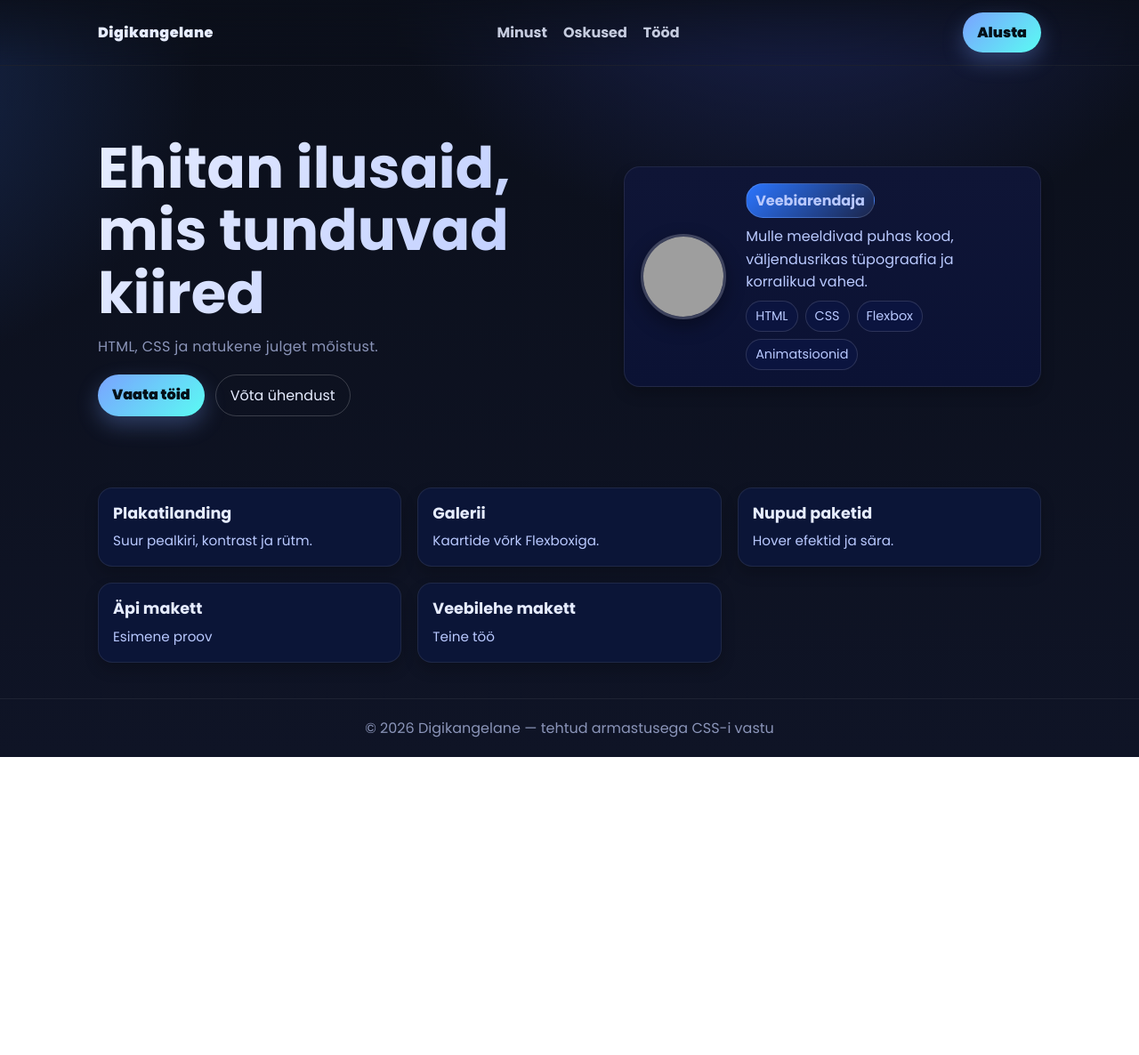
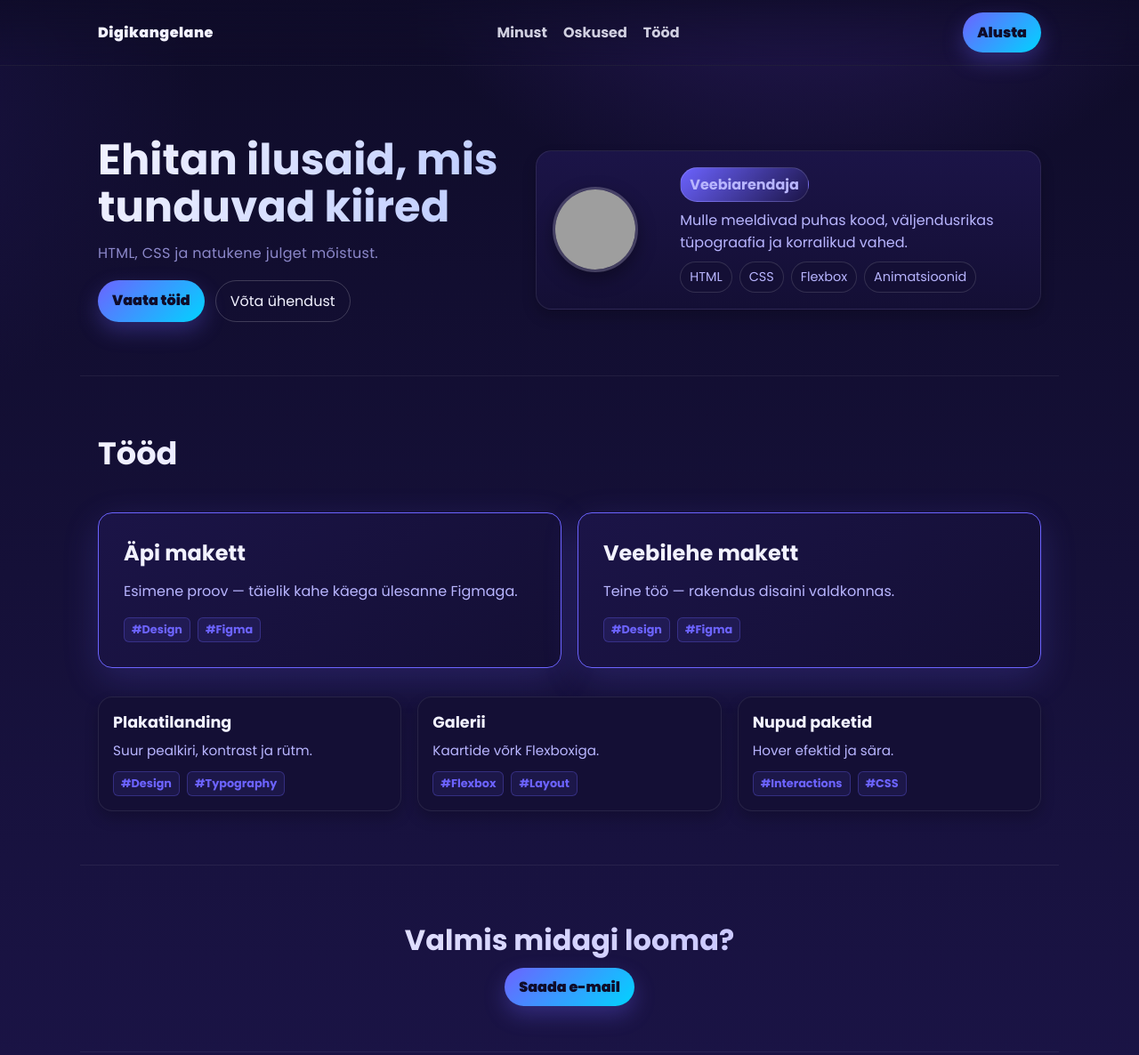
Before and after one commit to blacknikegirl/blacknikegirl.github.io, a plain HTML site: page index.html in a window 1280 px wide. Shown: the top 1186 px of the page at 89% size. Before the commit the page ends 851 px from the top, so only its background shows below. Drawn offline with Linux system fonts and the light colour scheme; grey boxes are pictures that could not be loaded.

Commit message:
fontImprovement

```diff
--- a/index.html
+++ b/index.html
@@ -51,26 +51,61 @@
   </section>
 
   <section class="cards" id="works">
+    <div class="section-header">
+      <h2>Tööd</h2>
+    </div>
+
+    <div class="featured-grid">
+      <article class="mini featured">
+        <h3><a href="https://www.figma.com/design/H6u31BYoUtBXb35kLlssa4/Fast-Food?node-id=0-1&t=4egc6OkUXvSqwDnP-1">Äpi makett</a></h3>
+        <p>Esimene proov — täielik kahe käega ülesanne Figmaga.</p>
+        <div class="project-meta">
+          <span class="tag">#Design</span>
+          <span class="tag">#Figma</span>
+        </div>
+      </article>
+
+      <article class="mini featured">
+        <h3><a href="https://www.figma.com/design/S06NchGuJjPP2aWaA5p5Jv/FoodApp?t=Vs1qNyCxLfFuhSBN-1">Veebilehe makett</a></h3>
+        <p>Teine töö — rakendus disaini valdkonnas.</p>
+        <div class="project-meta">
+                    <span class="tag">#Design</span>
+          <span class="tag">#Figma</span>
+        </div>
+      </article>
+    </div>
+
+    <div class="projects-grid">
       <article class="mini">
         <h3>Plakatilanding</h3>
         <p>Suur pealkiri, kontrast ja rütm.</p>
+        <div class="project-meta">
+          <span class="tag">#Design</span>
+          <span class="tag">#Typography</span>
+        </div>
       </article>
       <article class="mini">
         <h3>Galerii</h3>
         <p>Kaartide võrk Flexboxiga.</p>
+        <div class="project-meta">
+          <span class="tag">#Flexbox</span>
+          <span class="tag">#Layout</span>
+        </div>
       </article>
       <article class="mini">
         <h3>Nupud paketid</h3>
         <p>Hover efektid ja sära.</p>
+        <div class="project-meta">
+          <span class="tag">#Interactions</span>
+          <span class="tag">#CSS</span>
+        </div>
       </article>
-    <article class="mini">
-      <h3><a href="https://www.figma.com/design/H6u31BYoUtBXb35kLlssa4/Fast-Food?node-id=0-1&t=4egc6OkUXvSqwDnP-1">Äpi makett</a></h3>
-      <p>Esimene proov</p>
-    </article>
-    <article class="mini">
-      <h3><a href="https://www.figma.com/design/S06NchGuJjPP2aWaA5p5Jv/FoodApp?t=Vs1qNyCxLfFuhSBN-1">Veebilehe makett</a></h3>
-      <p>Teine töö</p>
-    </article>
+    </div>
+  </section>
+
+  <section class="cta-section">
+    <h2>Valmis midagi looma?</h2>
+    <a class="cta" href="mailto:hello@example.com">Saada e-mail</a>
   </section>
 </main>
 
--- a/styles.css
+++ b/styles.css
@@ -1,11 +1,11 @@
 :root {
-    --bg1: #0b0f1a;
-    --bg2: #0f1426;
-    --text-primary: #e6ecff;
-    --text-secondary: #b9c9ff;
-    --text-muted: #8a94b8;
-    --accent: #7aa2ff;
-    --accent2: #5afcf3;
+    --bg1: #0F0C29;
+    --bg2: #1B1447;
+    --text-primary: #F2F2FF;
+    --text-secondary: #B8B5FF;
+    --text-muted: #8B87C9;
+    --accent: #6C63FF;
+    --accent2: #00D4FF;
     --shadow: 0 18px 40px rgba(0,0,0,.35);
     --shadow-sm: 0 8px 16px rgba(0,0,0,.2);
   }
@@ -19,8 +19,8 @@
     font-family: 'Poppins', system-ui, -apple-system, Arial, sans-serif;
     color: var(--text-primary);
     background:
-      radial-gradient(800px 600px at 70% -10%, #1b2455 0%, transparent 60%),
-      radial-gradient(800px 600px at -20% 10%, #1a2e5a 0%, transparent 60%),
+      radial-gradient(800px 600px at 70% -10%, #2A1B5E 0%, transparent 60%),
+      radial-gradient(800px 600px at -20% 10%, #1B1447 0%, transparent 60%),
       linear-gradient(180deg, var(--bg1), var(--bg2));
   }
 
@@ -28,8 +28,9 @@
     position: sticky;
     top: 0;
     backdrop-filter: blur(8px);
-    background: linear-gradient(180deg, #0b0f1acc, #0b0f1a00);
+    background: linear-gradient(180deg, #0F0C29cc, #0F0C2900);
     border-bottom: 1px solid #ffffff10;
+    z-index: 100;
   }
 
   nav {
@@ -71,10 +72,10 @@
     padding: 10px 16px;
     border-radius: 999px;
     background: linear-gradient(135deg, var(--accent), var(--accent2));
-    color: #041018;
+    color: #0F0C29;
     font-weight: 800;
     text-decoration: none;
-    box-shadow: 0 10px 24px rgba(122,162,255,.3);
+    box-shadow: 0 10px 24px rgba(108,99,255,.3);
     transition: transform .15s ease, box-shadow .2s ease;
     outline: none;
   }
@@ -94,13 +95,16 @@
     margin: 40px auto;
     padding: 40px 20px;
     display: grid;
-    grid-template-columns: 1.2fr 1fr;
+    grid-template-columns: 0.9fr 1.1fr;
     gap: 28px;
     align-items: center;
+    border-bottom: 1px solid #ffffff10;
+    padding-bottom: 60px;
+    margin-bottom: 60px;
   }
 
   .title {
-    font-size: clamp(2rem, 6vw, 4rem);
+    font-size: clamp(1.5rem, 5vw, 3rem);
     line-height: 1.1;
     margin: 0 0 12px;
     background: linear-gradient(120deg, var(--text-primary), #b9c9ff);
@@ -141,7 +145,7 @@
     outline-offset: 2px;
   }
   .card {
-    background: linear-gradient(180deg, #0f1536, #0b1234);
+    background: linear-gradient(180deg, #1B1447, #140F35);
     border: 1px solid #ffffff15;
     border-radius: 18px;
     padding: 18px;
@@ -170,7 +174,7 @@
     display: inline-block;
     padding: 6px 10px;
     border-radius: 999px;
-    background: linear-gradient(135deg, #2b75ff, #1b254a);
+    background: linear-gradient(135deg, #6C63FF, #1B1447);
     border: 1px solid #ffffff22;
     color: var(--text-secondary);
     font-weight: 700;
@@ -191,7 +195,7 @@
   .skill {
     padding: 6px 10px;
     border-radius: 999px;
-    background: #0b143f;
+    background: #140F35;
     border: 1px solid #ffffff22;
     color: var(--text-secondary);
     font-size: 0.9rem;
@@ -199,17 +203,59 @@
 
   .cards {
     max-width: 1100px;
-    margin: 0 auto 40px;
+    margin: 0 auto 60px;
     padding: 0 20px;
+  }
+
+  .section-header {
+    margin-bottom: 40px;
+  }
+
+  .section-header h2 {
+    font-size: 2.2rem;
+    margin: 0;
+    color: var(--text-primary);
+    background: linear-gradient(120deg, var(--text-primary), #B8B5FF);
+    -webkit-background-clip: text;
+    background-clip: text;
+    color: transparent;
+  }
+
+  .featured-grid {
     display: grid;
-    grid-template-columns: repeat(3, 1fr);
+    grid-template-columns: repeat(2, 1fr);
+    gap: 18px;
+    margin-bottom: 32px;
+  }
+
+  .mini.featured {
+    padding: 28px;
+    background: linear-gradient(135deg, #1B1447, #140F35);
+    border: 1px solid var(--accent);
+    box-shadow: 0 12px 40px rgba(108,99,255,.2);
+  }
+
+  .mini.featured h3 {
+    font-size: 1.5rem;
+    margin-bottom: 12px;
+  }
+
+  .mini.featured p {
+    font-size: 1rem;
+    line-height: 1.7;
+    margin-bottom: 16px;
+  }
+
+  .projects-grid {
+    display: grid;
+    grid-template-columns: repeat(auto-fit, minmax(280px, 1fr));
     gap: 18px;
   }
 
   .mini {
     padding: 16px;
     border-radius: 16px;
-    background: #0b1537;
+    background: #140F35;
     border: 1px solid #ffffff15;
     box-shadow: var(--shadow-sm);
     transition: transform 0.2s ease, box-shadow 0.2s ease, border-color 0.2s ease;
@@ -218,7 +264,7 @@
 
   .mini:hover {
     transform: translateY(-4px);
-    box-shadow: 0 12px 28px rgba(122,162,255,.2);
+    box-shadow: 0 12px 28px rgba(108,99,255,.2);
     border-color: #ffffff20;
   }
 
@@ -251,6 +297,50 @@
     outline-offset: -2px;
   }
 
+  .project-meta {
+    display: flex;
+    gap: 8px;
+    flex-wrap: wrap;
+    margin-top: 12px;
+  }
+
+  .tag {
+    display: inline-block;
+    padding: 4px 8px;
+    border-radius: 6px;
+    background: rgba(108, 99, 255, 0.1);
+    border: 1px solid rgba(108, 99, 255, 0.3);
+    color: var(--accent);
+    font-size: 0.8rem;
+    font-weight: 600;
+  }
+
+  .cta-section {
+    max-width: 1100px;
+    margin: 0 auto 40px;
+    padding: 60px 20px;
+    text-align: center;
+    border-top: 1px solid #ffffff10;
+    border-bottom: 1px solid #ffffff10;
+  }
+
+  .cta-section h2 {
+    font-size: 2rem;
+    margin: 0 0 16px;
+    color: var(--text-primary);
+    background: linear-gradient(120deg, var(--text-primary), #B8B5FF);
+    -webkit-background-clip: text;
+    background-clip: text;
+    color: transparent;
+  }
+
+  .cta-section p {
+    color: var(--text-muted);
+    margin: 0 0 24px;
+    font-size: 1.1rem;
+    line-height: 1.6;
+  }
+
   footer {
     border-top: 1px solid #ffffff10;
     color: var(--text-muted);
@@ -260,20 +350,28 @@
   }
 
   @media (max-width: 1024px) {
-    .cards { grid-template-columns: repeat(2, 1fr); }
+    .projects-grid { grid-template-columns: repeat(2, 1fr); }
   }
 
   @media (max-width: 900px) {
-    .hero { grid-template-columns: 1fr; }
+    .hero { grid-template-columns: 1fr; padding-bottom: 40px; margin-bottom: 40px; }
     .profile { grid-template-columns: 1fr; text-align: center; }
+    .section-header h2 { font-size: 1.8rem; }
+    .cta-section h2 { font-size: 1.6rem; }
+    .featured-grid { grid-template-columns: 1fr; }
   }
 
   @media (max-width: 640px) {
     .hero { padding: 20px 16px; }
-    .cards { grid-template-columns: 1fr; }
+    .projects-grid { grid-template-columns: 1fr; }
     .title { font-size: clamp(1.5rem, 5vw, 2.5rem); }
     nav { padding: 12px 16px; }
     .menu { gap: 12px; }
+    .section-header h2 { font-size: 1.5rem; }
+    .mini.featured { padding: 20px; }
+    .mini.featured h3 { font-size: 1.2rem; }
+    .cta-section { padding: 40px 20px; }
+    .cta-section h2 { font-size: 1.4rem; }
   }
 
   @keyframes float {
```
Lines whose indentation alone changed are shown as unchanged.
